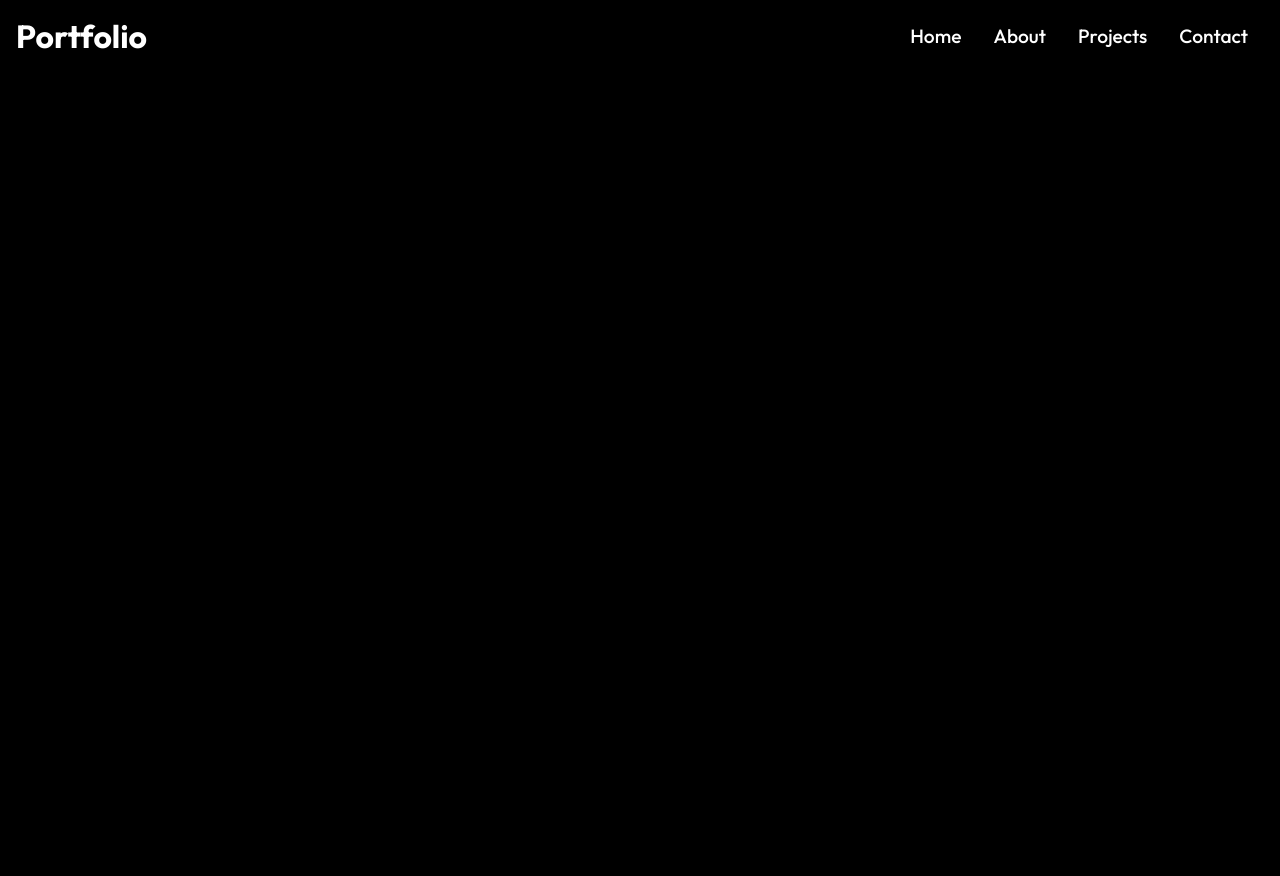
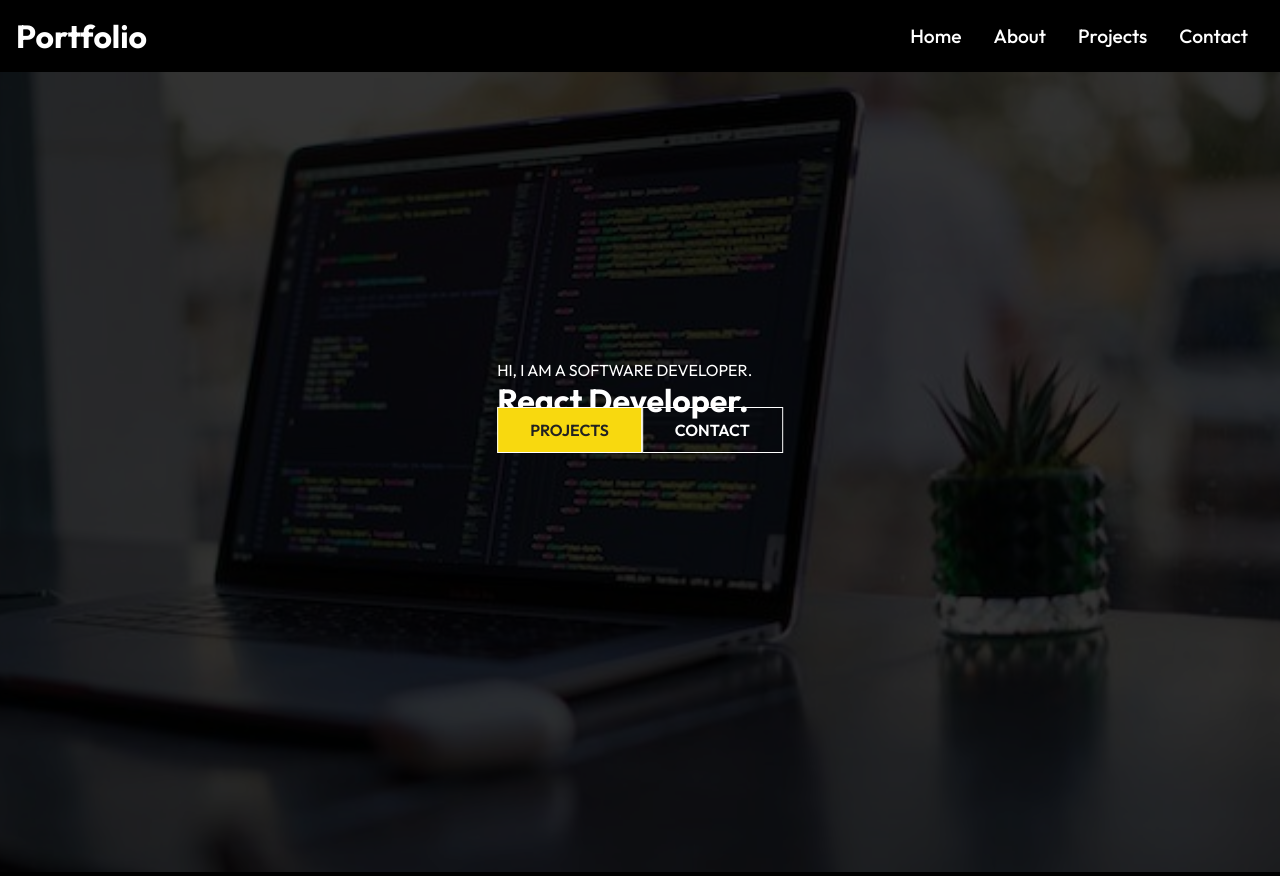
Before and after one commit to lawrenceime/React-Portfolio, a React (Create React App) app: page / in a window 1280 px wide. Before the commit the page ends 800 px from the top, so only its background shows below. Built offline with nearby package versions, Linux system fonts and the light colour scheme; a web font is replaced by a local one.

Commit message:
I worked on the Hero sesction and its styling by centering the contents of the hero section within the hero section  .

```diff
--- a/src/components/HeroImg.js
+++ /dev/null
@@ -1,13 +0,0 @@
-import './HeroImgStyles.css';
-
-import React from 'react'
-
-const HeroImg = () => {
-  return (
-    <div>
-
-    </div>
-  )
-}
-
-export default HeroImg
--- /dev/null
+++ b/src/components/HeroImg.jsx
@@ -0,0 +1,26 @@
+import React from 'react'
+import './HeroImgStyles.css';
+import IntroImg from '../assets/portfolio_image2.jpeg'
+import { Link } from 'react-router-dom';
+
+
+
+
+const HeroImg = () => {
+  return (
+    <div className='hero'>
+      <div className='mask'>
+      <img className='intro-img' src={IntroImg} alt='IntroImg'/>
+      </div>
+      <div className='content'>
+        <p>HI, I AM A SOFTWARE DEVELOPER.</p>
+        <h1> React Developer.  </h1>
+        <Link to='/project' className='btn'>Projects</Link>
+        <Link to='/contact' className='btn btn-light'>Contact</Link>
+
+      </div>
+    </div>
+  )
+}
+
+export default HeroImg
--- a/src/components/HeroImgStyles.css
+++ b/src/components/HeroImgStyles.css
@@ -0,0 +1,38 @@
+.mask{
+    width: 100%;
+    height: 100vh;
+    position: relative;
+}
+
+.intro-img{
+    width: 100%;
+    height: 100%;
+    background-size: cover;
+    background-position: center;
+    object-fit: cover;
+
+}
+
+.mask::after{
+    content: "";
+    width:100%;
+    height: 100%;
+    position:absolute;
+    top:0;
+    left:0;
+    background-color: #000;
+    opacity: 0.8;
+}
+
+.hero{
+    height: 100%;
+    width: 100%;
+}
+
+.hero .content{
+    position: absolute;
+    transform: translate(-50%, -50%);
+    top:50%;
+    left:50%;
+
+}
```
Also changed, not shown: src/assets/portfolio_image.jpeg (added), src/assets/portfolio_image2.jpeg (added).
